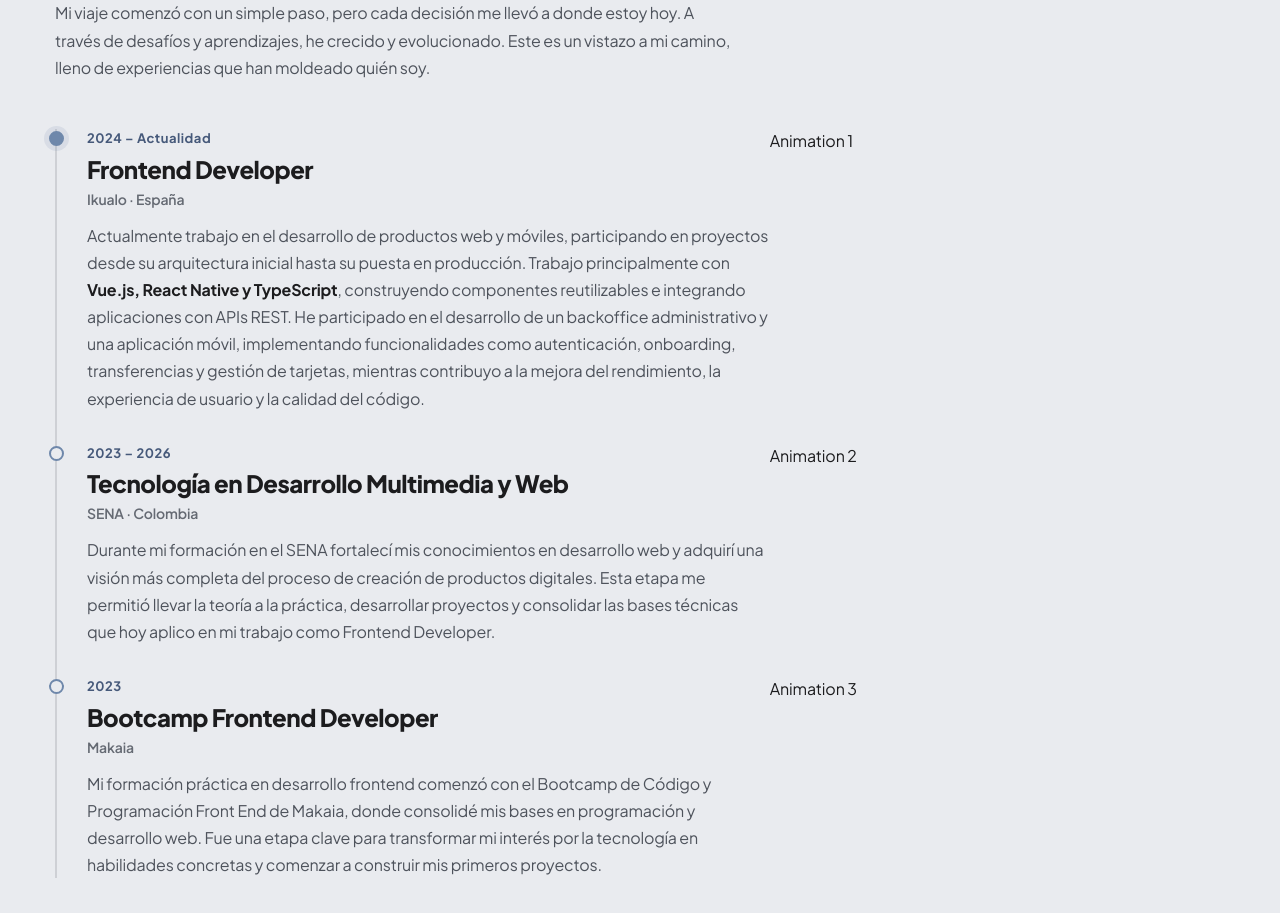
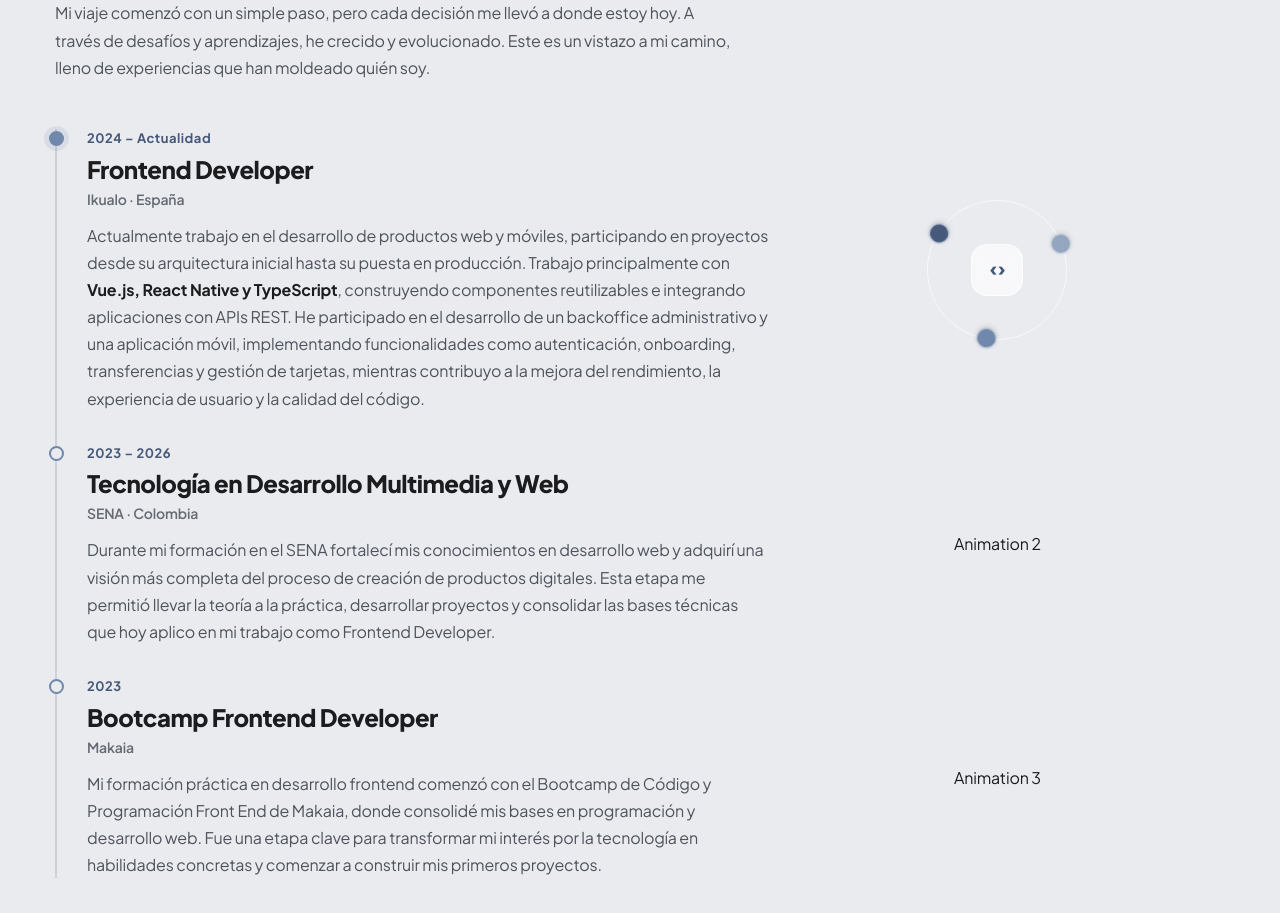
Before and after one commit to Mrcsbda/portfolio-v2, a React (Vite) app: page / in a window 1280 px wide. Shown: the part 840-1753 px from the top of the page. Built offline with nearby package versions, Linux system fonts and the light colour scheme.

Commit message:
feat: implements journey animation step one

```diff
--- a/src/modules/journey/components/journey-animation-one/JourneyAnimationOne.css
+++ b/src/modules/journey/components/journey-animation-one/JourneyAnimationOne.css
@@ -0,0 +1,76 @@
+.journey-animation-one {
+  position: relative;
+  width: 140px;
+  height: 140px;
+  display: grid;
+  place-items: center;
+
+  .journey-animation-one__ring {
+    position: absolute;
+    inset: 0;
+    border-radius: 50%;
+    border: 1px solid var(--glass-brd);
+  }
+
+  .journey-animation-one__core {
+    position: relative;
+    z-index: 2;
+    width: 52px;
+    height: 52px;
+    border-radius: 16px;
+    display: grid;
+    place-items: center;
+    background: var(--glass-strong);
+    border: 1px solid var(--glass-brd);
+    -webkit-backdrop-filter: blur(14px);
+    backdrop-filter: blur(14px);
+
+    .journey-animation-one__text {
+      font-size: 20px;
+      font-weight: 800;
+      color: var(--accent-deep);
+      margin-bottom: 4px;
+    }
+  }
+
+  .journey-animation-one__spin {
+    position: absolute;
+    width: 0;
+    height: 0;
+    animation: spin 11s linear infinite;
+
+    i {
+      position: absolute;
+      top: 0;
+      left: 0;
+      width: 18px;
+      height: 18px;
+      border-radius: 50%;
+      background: var(--accent);
+      box-shadow:
+        0 0 3px var(--accent),
+        0 2px 6px rgba(0, 0, 0, 0.18);
+    }
+
+    i:nth-child(1) {
+      transform: translate(-7px, -78px);
+    }
+    i:nth-child(2) {
+      transform: translate(53px, 20px);
+      background: var(--accent-deep);
+    }
+    i:nth-child(3) {
+      transform: translate(-69px, 25px);
+      opacity: 0.7;
+    }
+  }
+}
+
+@keyframes spin {
+  from {
+    transform: rotate(0deg);
+  }
+  to {
+    transform: rotate(360deg);
+  }
+}
--- a/src/modules/journey/components/journey-animation-one/JourneyAnimationOne.tsx
+++ b/src/modules/journey/components/journey-animation-one/JourneyAnimationOne.tsx
@@ -1,6 +1,19 @@
+// COMPONENTS
 //CSS
 import "./JourneyAnimationOne.css";
 
 export const JourneyAnimationOne = () => {
-  return <div>Animation 1</div>;
+  return (
+    <div className="journey-animation-one">
+      <div className="journey-animation-one__ring"></div>
+      <div className="journey-animation-one__core">
+        <p className="journey-animation-one__text">‹›</p>
+      </div>
+      <div className="journey-animation-one__spin">
+        <i></i>
+        <i></i>
+        <i></i>
+      </div>
+    </div>
+  );
 };
--- a/src/modules/journey/components/journey-step/JourneyStep.css
+++ b/src/modules/journey/components/journey-step/JourneyStep.css
@@ -32,6 +32,11 @@
     color: var(--ink);
     width: max-content;
   }
+
+  .journey-step__animation {
+    display: grid;
+    place-items: center;
+  }
 }
 
 .journey-step__active {
```
